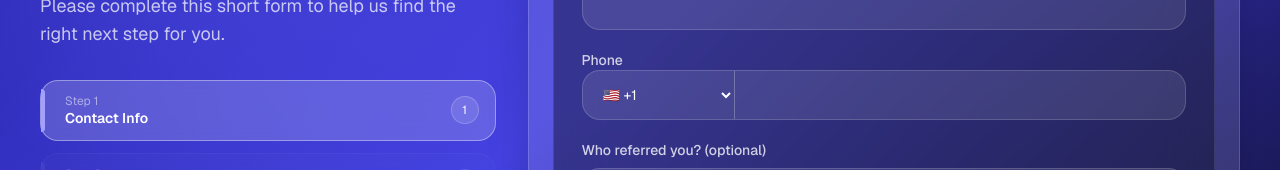
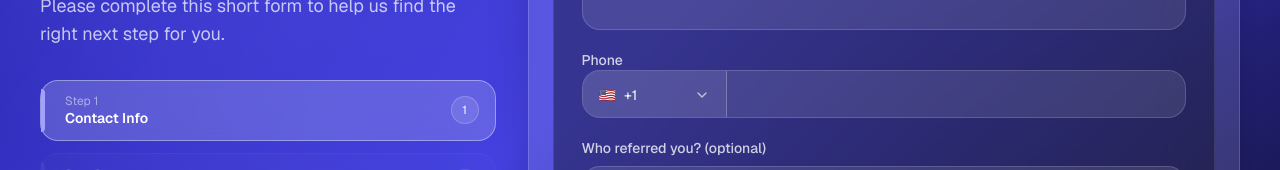
Before and after one commit to Redomiciled/forms, a Next.js app: page / in a window 1280 px wide. Shown: the part 333-503 px from the top of the page. Built offline with nearby package versions, Linux system fonts and the light colour scheme.

Commit message:
fix(start-here): improve selectors and sidebar nav

```diff
--- a/src/components/start-here/fields.tsx
+++ b/src/components/start-here/fields.tsx
@@ -1,4 +1,4 @@
-import { Check } from "lucide-react";
+import { Check, ChevronDown } from "lucide-react";
 import { useState } from "react";
 
 import { Card } from "@/components/ui/card";
@@ -116,6 +116,7 @@ export function PhoneField({
 }) {
   const { country, localNumber } = splitPhoneValue(value);
   const [selectedCountry, setSelectedCountry] = useState(country);
+  const [countryOpen, setCountryOpen] = useState(false);
   const activeCountry = value.trim() ? country : selectedCountry;
 
   function updatePhone(dialCode: string, number: string) {
@@ -137,41 +138,32 @@ export function PhoneField({
       >
         {label}
       </legend>
+      <div className="relative">
         <div
           className={cn(
-          "grid grid-cols-[9.5rem_minmax(0,1fr)] overflow-hidden rounded-2xl border border-white/16 bg-white/10 focus-within:border-[#8D8BFF] focus-within:ring-4 focus-within:ring-[#5C59FF]/20",
+            "flex h-12 overflow-hidden rounded-2xl border border-white/16 bg-white/10 focus-within:border-[#8D8BFF] focus-within:ring-4 focus-within:ring-[#5C59FF]/20",
             error &&
               "border-rose-300/70 bg-rose-500/10 focus-within:border-rose-200 focus-within:ring-rose-400/25"
           )}
         >
-        <select
+          <button
+            type="button"
             aria-label="Country code"
-          className="h-12 min-w-0 border-r border-white/25 bg-transparent px-4 text-sm text-white outline-none"
-          value={activeCountry.name}
-          onChange={(event) => {
-            const nextCountry =
-              phoneCountries.find(
-                (option) => option.name === event.target.value
-              ) ?? activeCountry;
-
-            setSelectedCountry(nextCountry);
-            updatePhone(nextCountry.dialCode, localNumber);
-          }}
+            aria-haspopup="listbox"
+            aria-expanded={countryOpen}
+            className="flex h-12 w-36 shrink-0 items-center justify-between border-r border-white/25 bg-white/6 px-4 text-sm text-white transition outline-none hover:bg-white/10"
+            onClick={() => setCountryOpen((open) => !open)}
           >
-          {phoneCountries.map((option) => (
-            <option
-              key={`${option.name}-${option.dialCode}`}
-              value={option.name}
-              className="bg-[#12123A] text-white"
-            >
-              {option.flag} {option.dialCode}
-            </option>
-          ))}
-        </select>
+            <span className="inline-flex items-center gap-2">
+              <span>{activeCountry.flag}</span>
+              <span>{activeCountry.dialCode}</span>
+            </span>
+            <ChevronDown className="size-4 text-white/65" />
+          </button>
           <Input
             aria-label="Phone number"
             aria-invalid={Boolean(error)}
-          className="h-12 rounded-none border-0 bg-transparent px-4 text-base text-white shadow-none outline-none placeholder:text-white/35 focus-visible:border-0 focus-visible:ring-0"
+            className="h-12 min-w-0 flex-1 rounded-none border-0 bg-transparent px-4 text-base text-white shadow-none outline-none placeholder:text-white/35 focus-visible:border-0 focus-visible:ring-0"
             value={localNumber}
             onChange={(event) =>
               updatePhone(activeCountry.dialCode, event.target.value)
@@ -180,6 +172,39 @@ export function PhoneField({
             autoComplete="tel-national"
             inputMode="tel"
           />
+        </div>
+        {countryOpen ? (
+          <div
+            role="listbox"
+            className="absolute top-full left-0 z-30 mt-2 grid max-h-64 w-72 overflow-auto rounded-2xl border border-white/16 bg-[#171044] p-2 text-sm text-white shadow-2xl"
+          >
+            {phoneCountries.map((option) => {
+              const active = option.name === activeCountry.name;
+
+              return (
+                <button
+                  key={`${option.name}-${option.dialCode}`}
+                  type="button"
+                  role="option"
+                  aria-selected={active}
+                  className={cn(
+                    "flex min-h-10 items-center gap-3 rounded-xl px-3 py-2 text-left transition",
+                    active ? "bg-white/16 text-white" : "hover:bg-white/10"
+                  )}
+                  onClick={() => {
+                    setSelectedCountry(option);
+                    updatePhone(option.dialCode, localNumber);
+                    setCountryOpen(false);
+                  }}
+                >
+                  <span>{option.flag}</span>
+                  <span className="min-w-10">{option.dialCode}</span>
+                  <span className="text-white/68">{option.name}</span>
+                </button>
+              );
+            })}
+          </div>
+        ) : null}
       </div>
       <FieldError message={error} />
     </fieldset>
@@ -284,6 +309,7 @@ export function CountryMultiSelectField({
   error?: string | undefined;
 }) {
   const [query, setQuery] = useState("");
+  const [addingCountry, setAddingCountry] = useState(false);
   const selectedCountries = parseCountryList(value);
   const filteredCountries = countryOptions.filter((option) =>
     option.name.toLowerCase().includes(query.trim().toLowerCase())
@@ -295,6 +321,8 @@ export function CountryMultiSelectField({
       : [...selectedCountries, country];
 
     onChange(nextCountries.join(", "));
+    setAddingCountry(false);
+    setQuery("");
   }
 
   return (
@@ -313,6 +341,33 @@ export function CountryMultiSelectField({
           error && "border-rose-300/70 bg-rose-500/10"
         )}
       >
+        {selectedCountries.length > 0 ? (
+          <div className="flex flex-wrap gap-2">
+            {selectedCountries.map((country) => (
+              <button
+                key={country}
+                type="button"
+                aria-label={`Remove ${country}`}
+                className="inline-flex items-center gap-2 rounded-xl border border-white/12 bg-white/12 px-3 py-2 text-sm text-white/82 hover:border-white/24 hover:bg-white/16"
+                onClick={() => toggleCountry(country)}
+              >
+                <span>{getCountryFlag(country)}</span>
+                <span>{country}</span>
+                <span className="text-white/45">×</span>
+              </button>
+            ))}
+          </div>
+        ) : null}
+        {!addingCountry ? (
+          <button
+            type="button"
+            className="flex h-12 items-center justify-center rounded-2xl border border-white/14 bg-white/8 px-4 text-sm font-medium text-white/78 transition hover:border-white/28 hover:bg-white/12"
+            onClick={() => setAddingCountry(true)}
+          >
+            Add a new country
+          </button>
+        ) : (
+          <div className="grid gap-3">
             <Input
               aria-label={`${label} search`}
               className={fieldControlClassName}
@@ -320,21 +375,6 @@ export function CountryMultiSelectField({
               onChange={(event) => setQuery(event.target.value)}
               placeholder="Search country"
             />
-        {selectedCountries.length > 0 ? (
-          <div className="flex flex-wrap gap-2">
-            {selectedCountries.map((country) => (
-              <button
-                key={country}
-                type="button"
-                className="inline-flex items-center gap-2 rounded-xl border border-white/12 bg-white/12 px-3 py-2 text-sm text-white/82"
-                onClick={() => toggleCountry(country)}
-              >
-                <span>{getCountryFlag(country)}</span>
-                <span>{country}</span>
-              </button>
-            ))}
-          </div>
-        ) : null}
             <div className="grid max-h-56 gap-2 overflow-auto pr-1 sm:grid-cols-2">
               {filteredCountries.map((option) => {
                 const active = selectedCountries.includes(option.name);
@@ -355,6 +395,8 @@ export function CountryMultiSelectField({
                 );
               })}
             </div>
+          </div>
+        )}
       </div>
       <FieldError message={error} />
     </fieldset>
--- a/src/components/start-here/sidebar.tsx
+++ b/src/components/start-here/sidebar.tsx
@@ -71,10 +71,13 @@ export function StartHereSidebar({
           const available = availableSteps.has(step.id);
 
           return (
-            <li
-              key={step.id}
+            <li key={step.id} className="min-w-0">
+              <button
+                type="button"
+                disabled={!available || active}
+                onClick={() => onStepSelect(index)}
                 className={[
-                "relative flex min-w-0 flex-col gap-1 rounded-xl border px-2 py-2 shadow-none ring-0 backdrop-blur transition lg:flex-row lg:items-center lg:justify-between lg:gap-3 lg:rounded-2xl lg:px-4 lg:py-3",
+                  "relative flex w-full min-w-0 flex-col gap-1 rounded-xl border px-2 py-2 text-left shadow-none ring-0 backdrop-blur transition disabled:cursor-not-allowed lg:flex-row lg:items-center lg:justify-between lg:gap-3 lg:rounded-2xl lg:px-4 lg:py-3",
                   active
                     ? "border-white/38 bg-white/18 shadow-[0_0_34px_rgba(92,89,255,0.28)]"
                     : complete
@@ -95,22 +98,18 @@ export function StartHereSidebar({
                         : "bg-white/12",
                   ].join(" ")}
                 />
-              <button
-                type="button"
-                className="min-w-0 text-left disabled:cursor-not-allowed lg:pl-2"
-                disabled={!available || active}
-                onClick={() => onStepSelect(index)}
-              >
+                <span className="min-w-0 lg:pl-2">
                   <span className="block text-[10px] text-white/50 lg:text-xs">
                     {step.eyebrow}
                   </span>
                   <span className="block truncate text-[11px] leading-snug font-semibold text-white sm:text-xs lg:text-sm lg:whitespace-normal">
                     {step.label}
                   </span>
-              </button>
+                </span>
                 <span className="grid size-6 shrink-0 place-items-center self-end rounded-full border border-white/20 bg-white/10 text-[10px] lg:size-7 lg:self-auto lg:text-xs">
                   {complete ? <Check className="size-4" /> : index + 1}
                 </span>
+              </button>
             </li>
           );
         })}
```
Also changed, not shown: 2 other files (tests, documents, lock files or other folders). Lines whose indentation alone changed are shown as unchanged.
